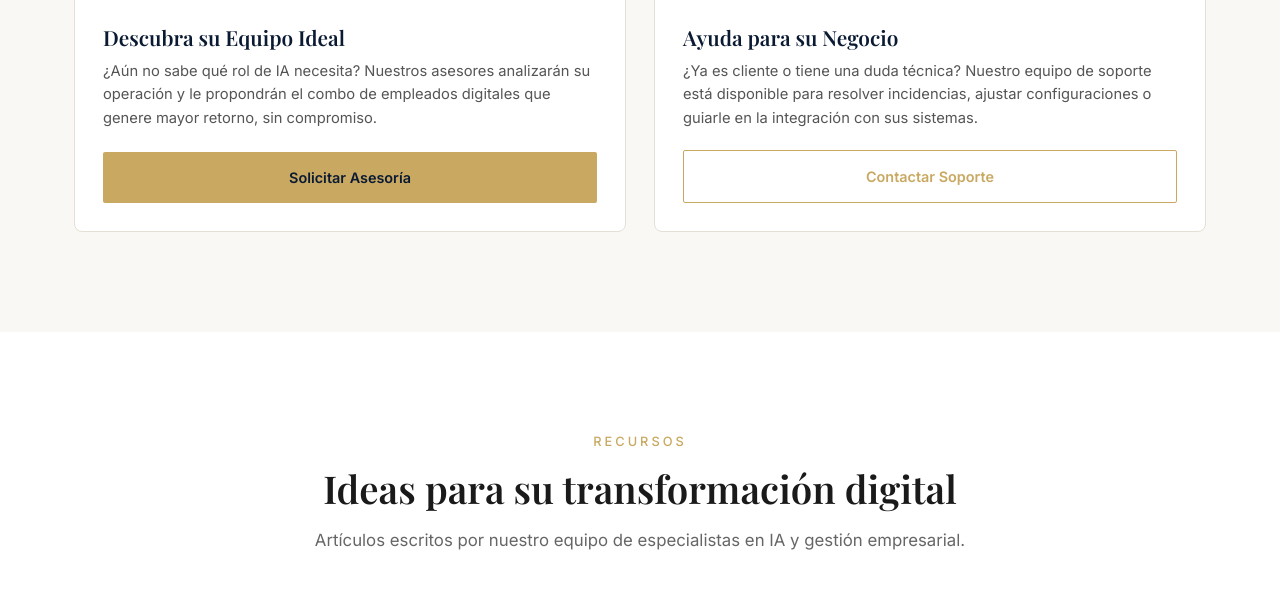
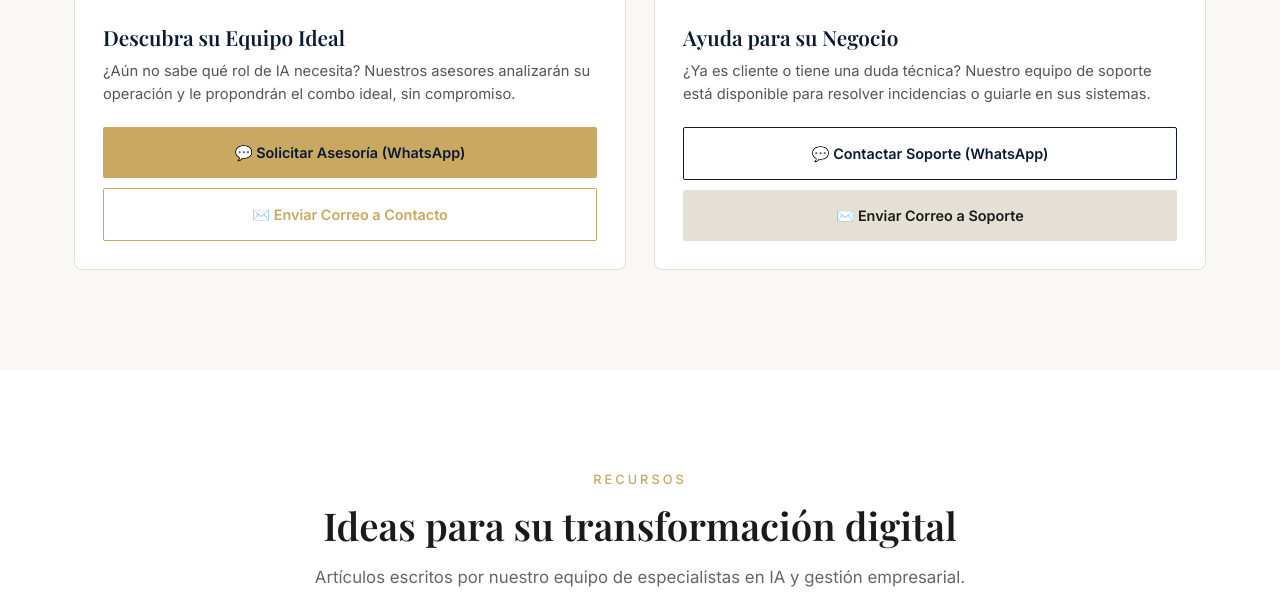
Before and after one commit to jhonnycastle81/tuempleadoia-org, a plain HTML site: page index.html in a window 1280 px wide. Shown: the part 3137-3734 px from the top of the page. Drawn offline with nearby package versions, Linux system fonts and the light colour scheme.

Commit message:
Update support section with new content and links

```diff
--- a/index.html
+++ b/index.html
@@ -244,17 +244,23 @@
         <div class="support-img" style="background-image:url('https://images.unsplash.com/photo-1556761175-5973dc0f32e7?q=80&w=800&auto=format&fit=crop');"></div>
         <div class="support-content">
           <h3>Descubra su Equipo Ideal</h3>
-          <p>¿Aún no sabe qué rol de IA necesita? Nuestros asesores analizarán su operación y le propondrán el combo de empleados digitales que genere mayor retorno, sin compromiso.</p>
-          <a href="https://wa.me/525551000359?text=Hola,%20vengo%20de%20tuempleadoia.org%20y%20quiero%20una%20asesor%C3%ADa%20(Contacto%20M%C3%A9xico)" class="btn" style="text-align:center;">Solicitar Asesoría</a>
+          <p>¿Aún no sabe qué rol de IA necesita? Nuestros asesores analizarán su operación y le propondrán el combo ideal, sin compromiso.</p>
+          <div style="display:flex; flex-direction:column; gap:10px;">
+            <a href="https://wa.me/525551000359?text=Hola,%20vengo%20de%20tuempleadoia.org%20y%20quiero%20una%20asesor%C3%ADa" class="btn" style="text-align:center;">💬 Solicitar Asesoría (WhatsApp)</a>
+            <a href="mailto:contacto@tuempleadoia.org?subject=Solicitud%20de%20Asesor%C3%ADa%20Web&body=Hola%20equipo%20de%20TuEmpleadoIA,%0A%0AMe%20gustar%C3%ADa%20recibir%20una%20asesor%C3%ADa%20para%20mi%20negocio.%0A%0AMis%20datos%20son:%0A-%20Nombre:%0A-%20Empresa:%0A-%20Necesidad:" class="btn btn-outline" style="text-align:center;">✉️ Enviar Correo a Contacto</a>
+          </div>
         </div>
       </div>
-      <!-- Tarjeta de Soporte / Ayuda al Negocio -->
+      <!-- Tarjeta de Soporte -->
       <div class="support-card">
         <div class="support-img" style="background-image:url('https://images.unsplash.com/photo-1553877522-43269d4ea984?q=80&w=800&auto=format&fit=crop');"></div>
         <div class="support-content">
           <h3>Ayuda para su Negocio</h3>
-          <p>¿Ya es cliente o tiene una duda técnica? Nuestro equipo de soporte está disponible para resolver incidencias, ajustar configuraciones o guiarle en la integración con sus sistemas.</p>
-          <a href="https://wa.me/51941463997?text=Hola,%20vengo%20de%20tuempleadoia.org%20y%20necesito%20soporte%20t%C3%A9cnico%20(Soporte%20Per%C3%BA)" class="btn btn-outline" style="text-align:center;">Contactar Soporte</a>
+          <p>¿Ya es cliente o tiene una duda técnica? Nuestro equipo de soporte está disponible para resolver incidencias o guiarle en sus sistemas.</p>
+          <div style="display:flex; flex-direction:column; gap:10px;">
+            <a href="https://wa.me/51941463997?text=Hola,%20vengo%20de%20tuempleadoia.org%20y%20necesito%20soporte%20t%C3%A9cnico" class="btn btn-outline" style="text-align:center; border-color: var(--navy); color: var(--navy);">💬 Contactar Soporte (WhatsApp)</a>
+            <a href="mailto:soporte@tuempleadoia.org?subject=Reporte%20de%20Soporte%20T%C3%A9cnico&body=Hola%20equipo%20de%20Soporte,%0A%0AYa%20soy%20cliente%20y%20necesito%20ayuda%20con%20mi%20sistema.%0A%0AMis%20datos%20son:%0A-%20Nombre:%0A-%20Empresa:%0A-%20Descripci%C3%B3n%20del%20problema:" class="btn" style="text-align:center; background: var(--line); color: var(--ink);">✉️ Enviar Correo a Soporte</a>
+          </div>
         </div>
       </div>
     </div>
```
